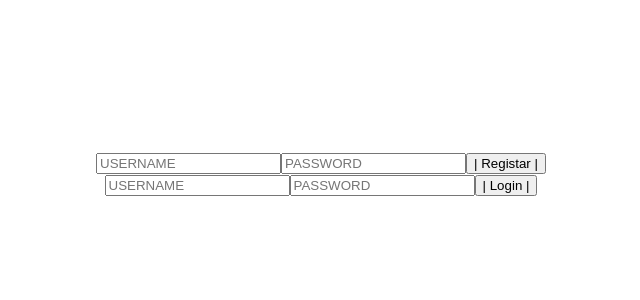
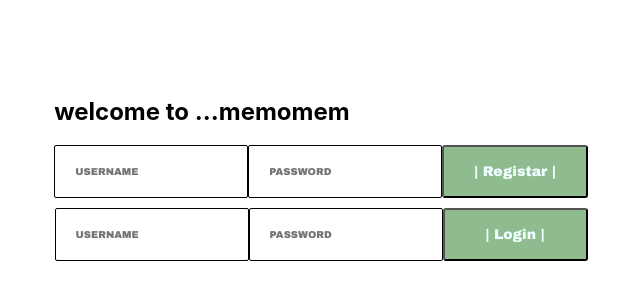
Before and after one commit to lanescheffler/memomem, a React (Create React App) app: page / in a window 1280 px wide. Shown: the part 226-526 px from the top of the page, without its empty margins (319-959 px from the left). Built offline with nearby package versions, Linux system fonts and the light colour scheme.

Commit message:
commit 6.0 : registar/login css

```diff
--- a/src/App.css
+++ b/src/App.css
@@ -4,5 +4,23 @@
     justify-content: center;
     height: 100vh;
     align-items: center;
-    font-family: "Inter";
 }
+
+/*.login {*/
+/*    display: flex;*/
+/*    flex-direction: column;*/
+/*    justify-content: center;*/
+/*    height: 100vh;*/
+/*    align-items: center;*/
+/*    font-family: "Inter";*/
+/*}*/
+
+
+/*.registar {*/
+/*    display: flex;*/
+/*    flex-direction: column;*/
+/*    justify-content: center;*/
+/*    height: 3vh;*/
+/*    align-items: center;*/
+/*    font-family: "Inter";*/
+/*}*/
--- a/src/components/login/Login.css
+++ b/src/components/login/Login.css
@@ -6,3 +6,31 @@
 /*    align-items: center;*/
 /*    font-family: "Inter";*/
 /*}*/
+
+.login__form {
+    display: flex;
+    flex-direction: row;
+}
+
+.login__input {
+    min-width: 30px;
+    padding: 20px;
+    margin-bottom: 10px;
+    outline: none;
+    border: 1px solid;
+    border-radius: 2px;
+    font-size:10px;
+    font-family: "Arial Black";
+}
+
+.login__btn {
+    min-width: 145px;
+    padding: 16px 30px;
+    margin-bottom: 10px;
+    background: darkseagreen;
+    border: 1px color();
+    color: azure;
+    font-size: 14px;
+    font-family: "Arial Black";
+    border-radius: 3px;
+}
--- a/src/components/login/Login.js
+++ b/src/components/login/Login.js
@@ -24,10 +24,10 @@ export function Login() {
 
     return (
         <div className="login">
-            <form className="login_form" onSubmit={onSubmitLogin}  >
-                <input type="USERNAME" placeholder="USERNAME" value={username} onChange={e => setUsername(e.target.value)}/>
-                <input type="PASSWORD" placeholder="PASSWORD" value={password} onChange={e => setPassword(e.target.value)}/>
-                <button type="submit" className="submit__btn">|  Login  |</button>
+            <form onSubmit={onSubmitLogin} className={"login__form"}>
+                <input className={"login__input"} type="username" placeholder="USERNAME" value={username} onChange={e => setUsername(e.target.value)}/>
+                <input className={"login__input"} type="password" placeholder="PASSWORD" value={password} onChange={e => setPassword(e.target.value)}/>
+                <button type="submit" className="login__btn">|  Login  |</button>
             </form>
         </div>
     );
--- a/src/components/registar/Registar.css
+++ b/src/components/registar/Registar.css
@@ -6,3 +6,31 @@
 /*    align-items: center;*/
 /*    font-family: "Inter";*/
 /*}*/
+
+.registar__form {
+    display: flex;
+    flex-direction: row;
+}
+
+.regi__input {
+    min-width: 30px;
+    padding: 20px;
+    margin-bottom: 10px;
+    outline: none;
+    border: 1px solid;
+    border-radius: 2px;
+    font-size:10px;
+    font-family: "Arial Black";
+}
+
+.regi__btn {
+    min-width: 145px;
+    padding: 16px 30px;
+    margin-bottom: 10px;
+    background: darkseagreen;
+    border: 1px color();
+    color: azure;
+    font-size: 14px;
+    font-family: "Arial Black";
+    border-radius: 3px;
+}
--- a/src/components/registar/Registar.js
+++ b/src/components/registar/Registar.js
@@ -24,10 +24,11 @@ export function Registar() {
 
     return (
         <div className="registar">
-            <form className="registar_form" onSubmit={onSubmitRegistar} >
-                <input type="username" placeholder="USERNAME" value={username} onChange={e => setUsername(e.target.value)}/>
-                <input type="password" placeholder="PASSWORD" value={password} onChange={e => setPassword(e.target.value)}/>
-                <button type="submit" className="submit__btn">| Registar |</button>
+            <h2>welcome to ...memomem</h2>
+            <form className={"registar__form"} onSubmit={onSubmitRegistar}>
+                <input className={"regi__input"} type="username" placeholder="USERNAME" value={username} onChange={e => setUsername(e.target.value)}/>
+                <input className={"regi__input"} type="password" placeholder="PASSWORD" value={password} onChange={e => setPassword(e.target.value)}/>
+                <button type="submit" className="regi__btn">| Registar |</button>
             </form>
         </div>
     );
```
